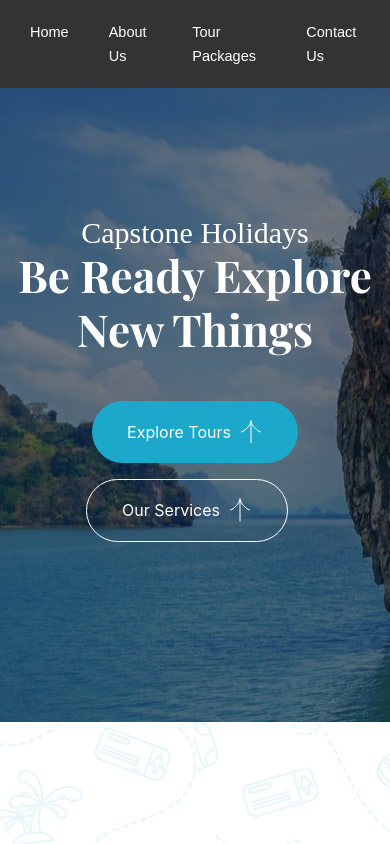
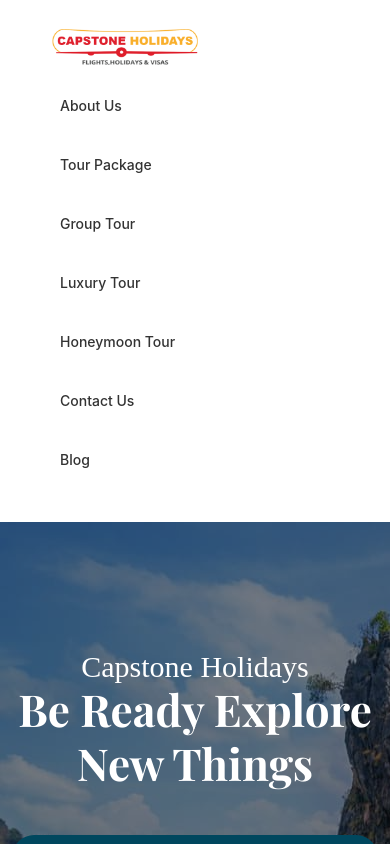
Before and after one commit to santhoshprince/capstone-holiday, a React (Create React App) app: page / in a window 390 px wide. Shown: the top 844 px of the page. Built offline with nearby package versions, Linux system fonts and the light colour scheme; a web font is replaced by a local one.

Commit message:
correction fixed header

```diff
--- /dev/null
+++ b/src/components/header.css
@@ -0,0 +1,157 @@
+/* General Reset for Padding and Margin */
+* {
+    margin: 0;
+    padding: 0;
+    box-sizing: border-box;
+  }
+
+  body {
+    font-family: Arial, sans-serif;
+  }
+
+  /* Top Bar Styling */
+  .top-bar {
+    background-color: #f8f9fa;
+    display: flex;
+    justify-content: space-between;
+    padding: 10px 40px;
+    font-size: 14px;
+    color: #333;
+  }
+
+  .top-bar .contact-info {
+    display: flex;
+    gap: 20px;
+  }
+
+  .top-bar-links a {
+    margin-left: 20px;
+    color: #333;
+    text-decoration: none;
+  }
+
+  .top-bar-links a:hover {
+    text-decoration: underline;
+  }
+
+  /* Main Header Section */
+  .main-header {
+    display: flex;
+    justify-content: space-between;
+    align-items: center;
+    padding: 15px 40px;
+    background-color: #fff;
+    /* border-bottom: 1px solid #e0e0e0; */
+    position: sticky;
+    top: 0;
+    z-index: 1000;
+  }
+
+  .logo img {
+    width: 150px; /* Adjust the logo size as needed */
+  }
+
+  .main-menu {
+    display: flex;
+    gap: 30px;
+    list-style: none;
+    position: relative;
+  }
+
+  .main-menu > li {
+    position: relative;
+  }
+
+  .main-menu a {
+    color: #333;
+    text-decoration: none;
+    font-size: 14px;
+    font-weight: 500;
+    transition: color 0.3s ease;
+    padding: 10px;
+  }
+
+  .main-menu a:hover {
+    color: #007bff; /* Change color on hover */
+  }
+
+  /* Dropdown Styling */
+  .dropdown {
+    display: none; /* Hidden by default */
+    position: absolute;
+    background-color: #fff;
+    top: 100%; /* Position below the parent link */
+    left: 0;
+    list-style: none;
+    padding: 10px 0;
+    box-shadow: 0px 4px 8px rgba(0, 0, 0, 0.1);
+    z-index: 1000;
+  }
+
+  .dropdown li {
+    padding: 10px 20px;
+  }
+
+  .dropdown a {
+    color: #333;
+    text-decoration: none;
+  }
+
+  .dropdown a:hover {
+    background-color: #f0f0f0;
+  }
+
+  /* Show the dropdown on hover */
+  .main-menu li:hover .dropdown {
+    display: block;
+  }
+
+  /* Button Styling */
+  .header-button {
+    display: flex;
+  }
+
+  .th-btn {
+    background-color: #00475e;
+    color: white;
+    padding: 10px 20px;
+    border-radius: 50px;
+    text-decoration: none;
+    font-size: 16px;
+    font-weight: 500;
+    transition: background-color 0.3s ease;
+  }
+
+  .th-btn:hover {
+    background-color: #007bff;
+  }
+
+  /* Responsive Design */
+  @media (max-width: 768px) {
+    .main-header {
+      flex-direction: column;
+      align-items: flex-start;
+    }
+
+    .main-menu {
+      flex-direction: column;
+      gap: 15px;
+      margin-top: 15px;
+    }
+
+    .dropdown {
+      position: static;
+    }
+
+    .header-button {
+      margin-top: 15px;
+      width: 100%;
+      display: flex;
+      justify-content: center;
+    }
+
+    .th-btn {
+      width: 100%;
+      text-align: center;
+    }
+  }
--- a/src/components/header.js
+++ b/src/components/header.js
@@ -1,7 +1,8 @@
 import React, { useState } from 'react';
 import { Link } from 'react-router-dom';
 
-
+import logo from "../img/logo/capstonelogo.png"
+import "../components/header.css"
 const Header = () => {
   const [showDropdown, setShowDropdown] = useState(false);
 
@@ -10,39 +11,26 @@ const Header = () => {
 
   return (
     <header>
-      <nav>
-        <ul>
-          <li><Link to="/">Home</Link></li>
-          <li><Link to="/about">About Us</Link></li>
-          <li
-            onMouseEnter={handleMouseEnter}
-            onMouseLeave={handleMouseLeave}
-            className="dropdown"
-          >
-            <Link to="#">Tour Packages</Link>
-            {showDropdown && (
-              <div className="dropdown-content">
-                <div className="package-group">
-                  <h4>International Packages</h4>
-                  <ul>
-                    <li><Link to="/international/bali"><i className="fas fa-plane"></i> Bali</Link></li>
-                    <li><Link to="/international/dubai"><i className="fas fa-plane"></i> Dubai</Link></li>
-                  </ul>
-                </div>
-                <div className="package-group">
-                  <h4>Domestic Packages</h4>
-                  <ul>
-                    <li><Link to="/domestic/goa"><i className="fas fa-plane"></i> Goa</Link></li>
-                    <li><Link to="/domestic/andaman"><i className="fas fa-plane"></i> Andaman</Link></li>
-                  </ul>
-                </div>
-              </div>
-            )}
-          </li>
-          <li><Link to="/contact">Contact Us</Link></li>
-        </ul>
-      </nav>
-    </header>
+    <nav class="main-header">
+      <div class="logo">
+        <img src={logo} alt="Tourm Logo" />
+      </div>
+
+      <ul class="main-menu">
+        <li><a href="#">About Us</a></li>
+        <li><a href="#">Tour Package</a></li>
+        <li><a href="#">Group Tour</a></li>
+        <li><a href="#">Luxury Tour</a></li>
+        <li><a href="#">Honeymoon Tour</a></li>
+        <li><a href="#">Contact Us</a></li>
+        <li><a href="#">Blog</a></li>
+      </ul>
+
+      <div class="header-button">
+        <a href="#" class="th-btn">Book Now</a>
+      </div>
+    </nav>
+  </header>
   );
 };
 
```
Also changed, not shown: src/index.css.
